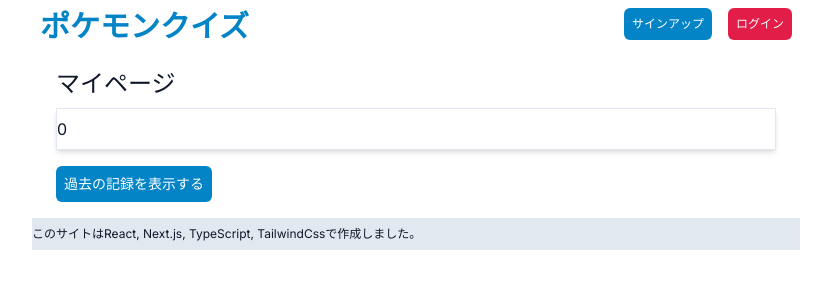
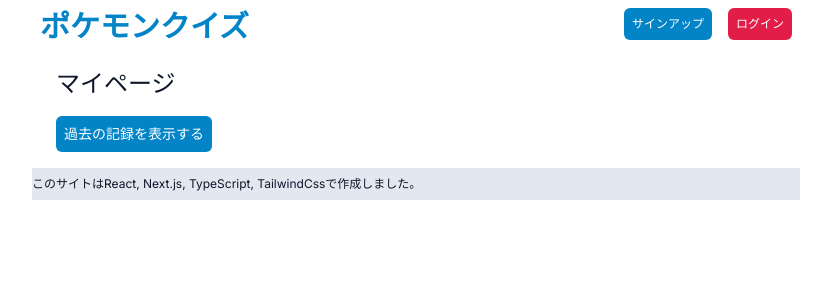
Before and after one commit to Yutassk/poke-api, a Next.js app: page /mypage in a window 1280 px wide. Shown: the top 300 px of the page, without its empty margins (224-1055 px from the left). Built offline with nearby package versions, Linux system fonts and the light colour scheme; no server answers.

Commit message:
🎨 未使用インポートの削除

```diff
--- a/src/app/component/CreateAccount.tsx
+++ b/src/app/component/CreateAccount.tsx
@@ -3,9 +3,9 @@ import { createUserWithEmailAndPassword } from "firebase/auth";
 import { auth, firebaseConfig } from "./Firebase";
 import { doc, getFirestore, serverTimestamp, setDoc } from "firebase/firestore";
 import { initializeApp } from "firebase/app";
-import { useRouter } from "next/navigation";
+import { AppRouterInstance } from "next/dist/shared/lib/app-router-context.shared-runtime";
 
-const CreateAccount = (name: string, email: string, password: string, router) => {
+const CreateAccount = (name: string, email: string, password: string, router: string[] | AppRouterInstance) => {
   const app = initializeApp(firebaseConfig);
   const db = getFirestore(app);
 
--- a/src/app/component/FavoritePoke.tsx
+++ b/src/app/component/FavoritePoke.tsx
@@ -37,16 +37,16 @@ export const FavoritePoke = () => {
     }
   }, [uid]);
   return (
-    <div className="">
-      <div className="border border-slate-200 shadow-md py-2">
-        {favoritePoke.num && (
+    <div>
+      {favoritePoke.num > 0 && (
+        <div className="border border-slate-200 shadow-md py-2">
           <div className="flex flex-col items-center relative">
             <h3 className="absolute top-0 left-2 text-xs">パートナーポケモン</h3>
             <Image width={200} height={200} src={`https://raw.githubusercontent.com/PokeAPI/sprites/master/sprites/pokemon/other/official-artwork/${favoritePoke.num}.png`} alt="" />
             <p>{favoritePoke.name}</p>
           </div>
-        )}
-      </div>
+        </div>
+      )}
     </div>
   );
 };
--- a/src/app/mypage/page.tsx
+++ b/src/app/mypage/page.tsx
@@ -1,5 +1,4 @@
 "use client";
-import Link from "next/link";
 import Footer from "../layout/Footer";
 import Header from "../layout/Header";
 import { useState } from "react";
```
Also changed, not shown: src/app/component/Firebase.tsx (+2 -27 lines).
